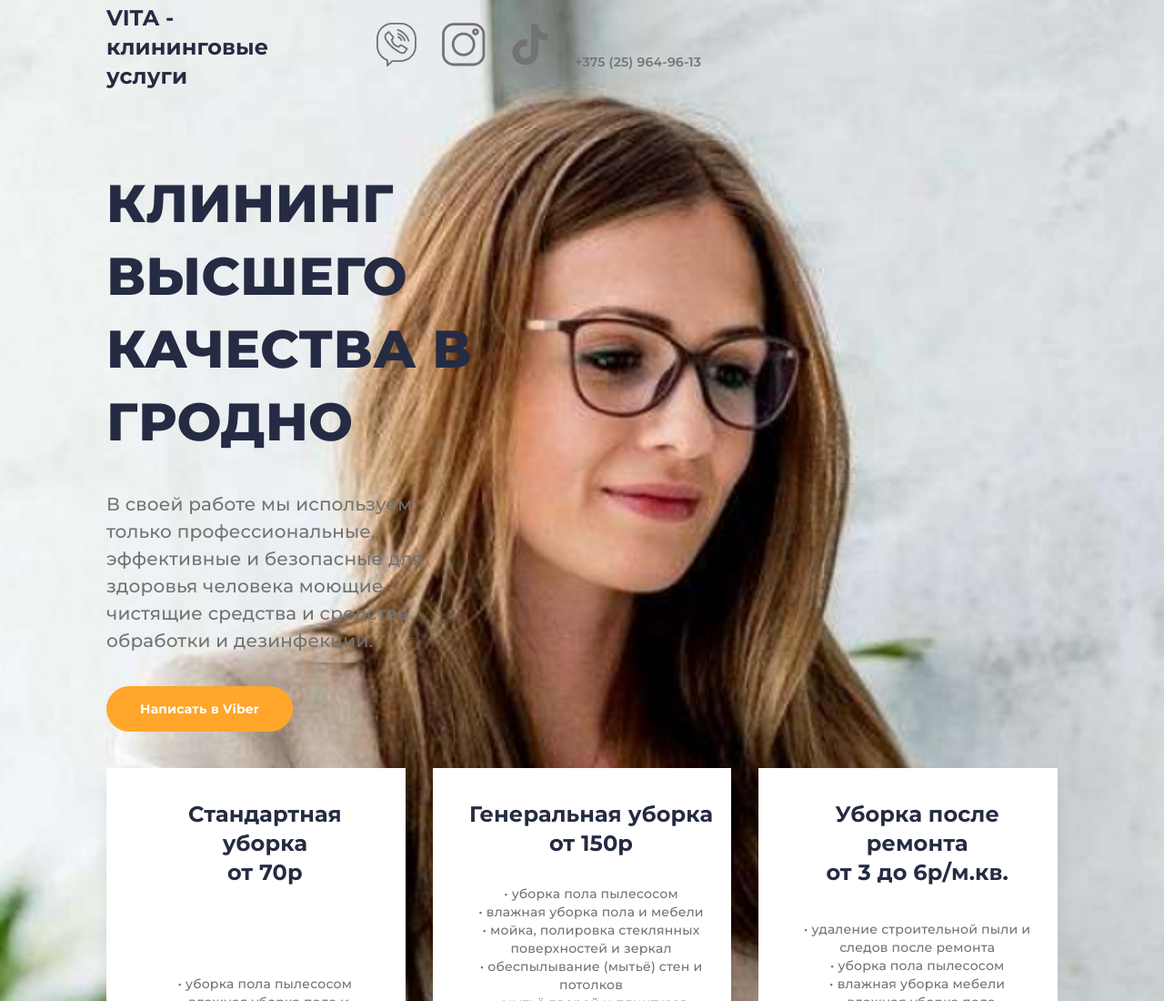
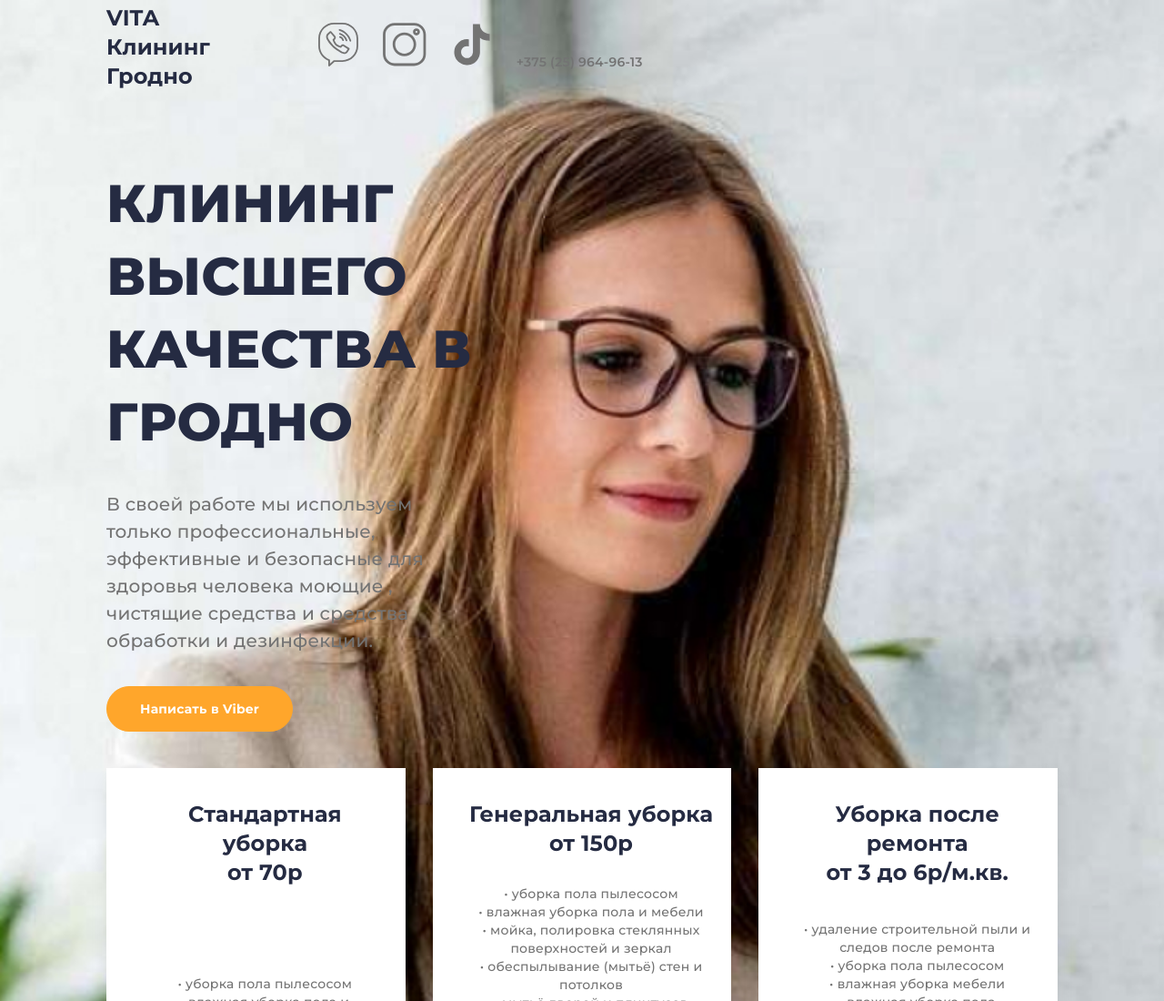
Before and after one commit to Oleghell/cleaning-company, a website built with webpack: page docs/index.html in a window 1280 px wide. Shown: the top 1100 px of the page at 91% size. Built offline with nearby package versions, Linux system fonts and the light colour scheme.

Commit message:
Update index.html

```diff
--- a/docs/index.html
+++ b/docs/index.html
@@ -13,7 +13,7 @@
     <div class="header__container">
       <div class="header__wrapper">
         <div class="header__inner">
-          <a href="#" class="header__inner-logo">VITA - клининговые услуги</a>
+          <a href="#" class="header__inner-logo">VITA Клининг Гродно</a>
           <div class="menu__icon">
             <span></span>
           </div>
```
